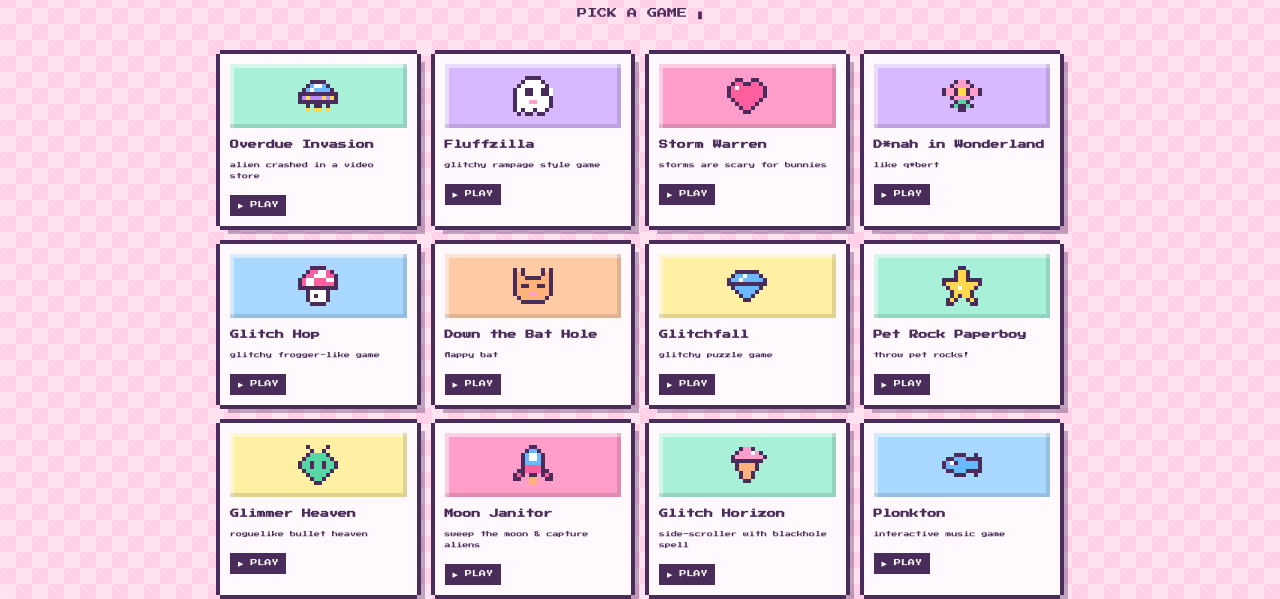
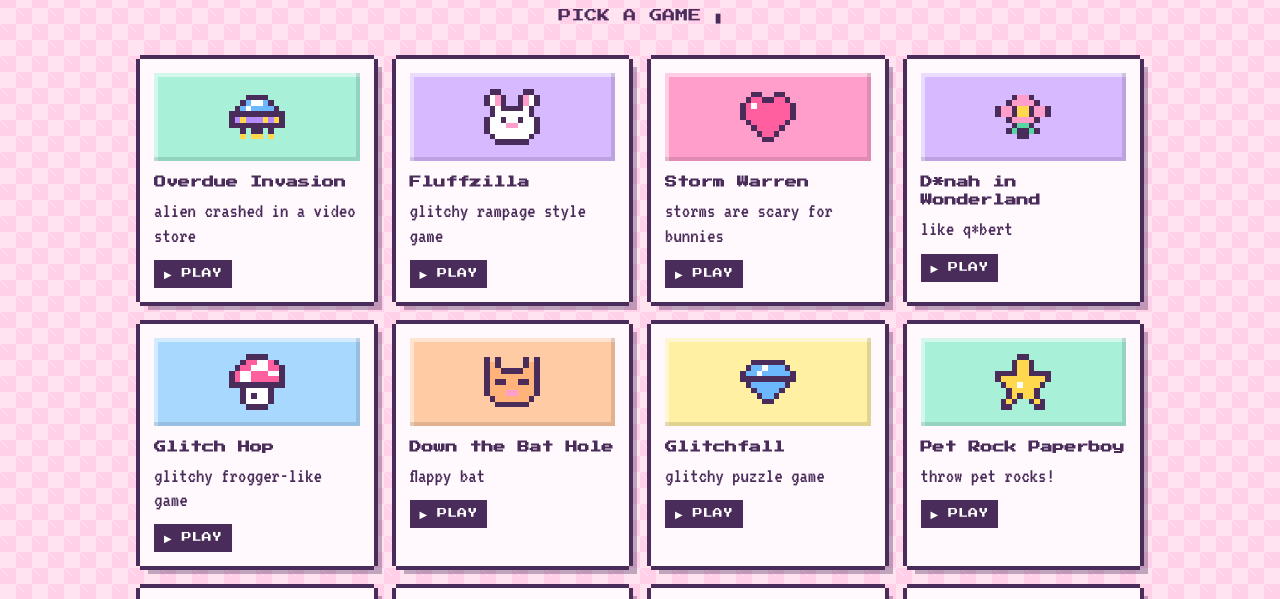
Before and after one commit to pleasance/poked, a plain HTML site: page index.html in a window 1280 px wide. Shown: the part 152-751 px from the top of the page. Drawn offline with Linux system fonts and the light colour scheme.

Commit message:
Add files via upload

```diff
--- a/index.html
+++ b/index.html
@@ -4,7 +4,7 @@
 <meta charset="UTF-8">
 <meta name="viewport" content="width=device-width, initial-scale=1">
 <title>Pixel Arcade</title>
-<link href="https://fonts.googleapis.com/css2?family=Press+Start+2P&display=swap" rel="stylesheet">
+<link href="https://fonts.googleapis.com/css2?family=Press+Start+2P&family=VT323&display=swap" rel="stylesheet">
 <style>
   :root {
     --bg: #ffe3f1;
@@ -43,23 +43,23 @@
       -2px -2px 0 var(--ink), 2px -2px 0 var(--ink),
       -2px 2px 0 var(--ink);
   }
-  .sub { font-size: 10px; line-height: 1.8; }
+  .sub { font-size: 13px; line-height: 1.8; }
   .blink { animation: blink 1s steps(2) infinite; }
   @keyframes blink { 50% { opacity: 0; } }
 
   .grid {
-    max-width: 840px;
+    max-width: 1000px;
     margin: 0 auto;
     display: grid;
     grid-template-columns: repeat(4, 1fr);
-    gap: 18px;
+    gap: 22px;
   }
   .card {
     display: block;
     text-decoration: none;
     color: var(--ink);
     background: var(--card);
-    padding: 10px;
+    padding: 14px;
     /* pixel border via stacked box-shadows */
     box-shadow:
       0 -4px 0 0 var(--ink), 0 4px 0 0 var(--ink),
@@ -77,19 +77,19 @@
   }
   .card:active { transform: translate(2px, 2px); }
   .thumb {
-    height: 64px;
+    height: 88px;
     display: grid;
     place-items: center;
-    margin-bottom: 10px;
+    margin-bottom: 12px;
     box-shadow: inset -4px -4px 0 rgba(0,0,0,.12), inset 4px 4px 0 rgba(255,255,255,.5);
   }
-  .thumb svg { width: 40px; height: 40px; shape-rendering: crispEdges; image-rendering: pixelated; }
-  .card h2 { font-size: 9px; margin: 0 0 8px; line-height: 1.5; }
-  .card p { font-size: 6px; line-height: 1.9; margin: 0 0 10px; }
+  .thumb svg { width: 56px; height: 56px; shape-rendering: crispEdges; image-rendering: pixelated; }
+  .card h2 { font-size: 12px; margin: 0 0 8px; line-height: 1.5; }
+  .card p { font-family: 'VT323', monospace; font-size: 21px; line-height: 1.15; margin: 0 0 12px; }
   .play {
     display: inline-block;
-    font-size: 7px;
-    padding: 6px 8px;
+    font-size: 10px;
+    padding: 8px 10px;
     background: var(--ink);
     color: #fff;
   }
@@ -97,7 +97,7 @@
 
   @media (max-width: 700px) { .grid { grid-template-columns: repeat(2, 1fr); } }
 
-  footer { text-align: center; font-size: 8px; margin-top: 40px; line-height: 2; }
+  footer { text-align: center; font-size: 11px; margin-top: 40px; line-height: 2; }
   .sprites { display: flex; justify-content: center; gap: 12px; }
   .sprites svg { width: 40px; height: 40px; shape-rendering: crispEdges; }
 </style>
@@ -131,7 +131,7 @@
    ============================================================ */
 const GAMES = [
   { name: "Overdue Invasion",     url: "overdue.html", desc: "alien crashed in a video store",       color: "mint",  icon: "ufo" },
-  { name: "Fluffzilla", url: "fluffzilla.html",                            desc: "glitchy rampage style game",        color: "lilac", icon: "ghost" },
+  { name: "Fluffzilla", url: "fluffzilla.html",                            desc: "glitchy rampage style game",        color: "lilac", icon: "bunny" },
   { name: "Storm Warren",    url: "storm.html",                               desc: "storms are scary for bunnies",     color: "pink",  icon: "heart" },
   { name: "D*nah in Wonderland", url: "dinah.html",                            desc: "like q*bert",        color: "lilac", icon: "flower" },
   { name: "Glitch Hop",    url: "glitch_hop.html",                            desc: "glitchy frogger-like game",             color: "sky",   icon: "mushroom" },
@@ -311,6 +311,18 @@ const SPRITES = {
     "..o.oo.o..",
     "..y.yy.y..",
   ],
+  bunny: [
+    ".oo....oo.",
+    "owpo..opwo",
+    "owpo..opwo",
+    ".owoooowo.",
+    ".owwwwwwo.",
+    "owwowwowwo",
+    "owwwppwwwo",
+    "owwwwwwwwo",
+    ".owwwwwwo.",
+    "..oooooo..",
+  ],
 };
 
 function spriteSVG(name) {
```
